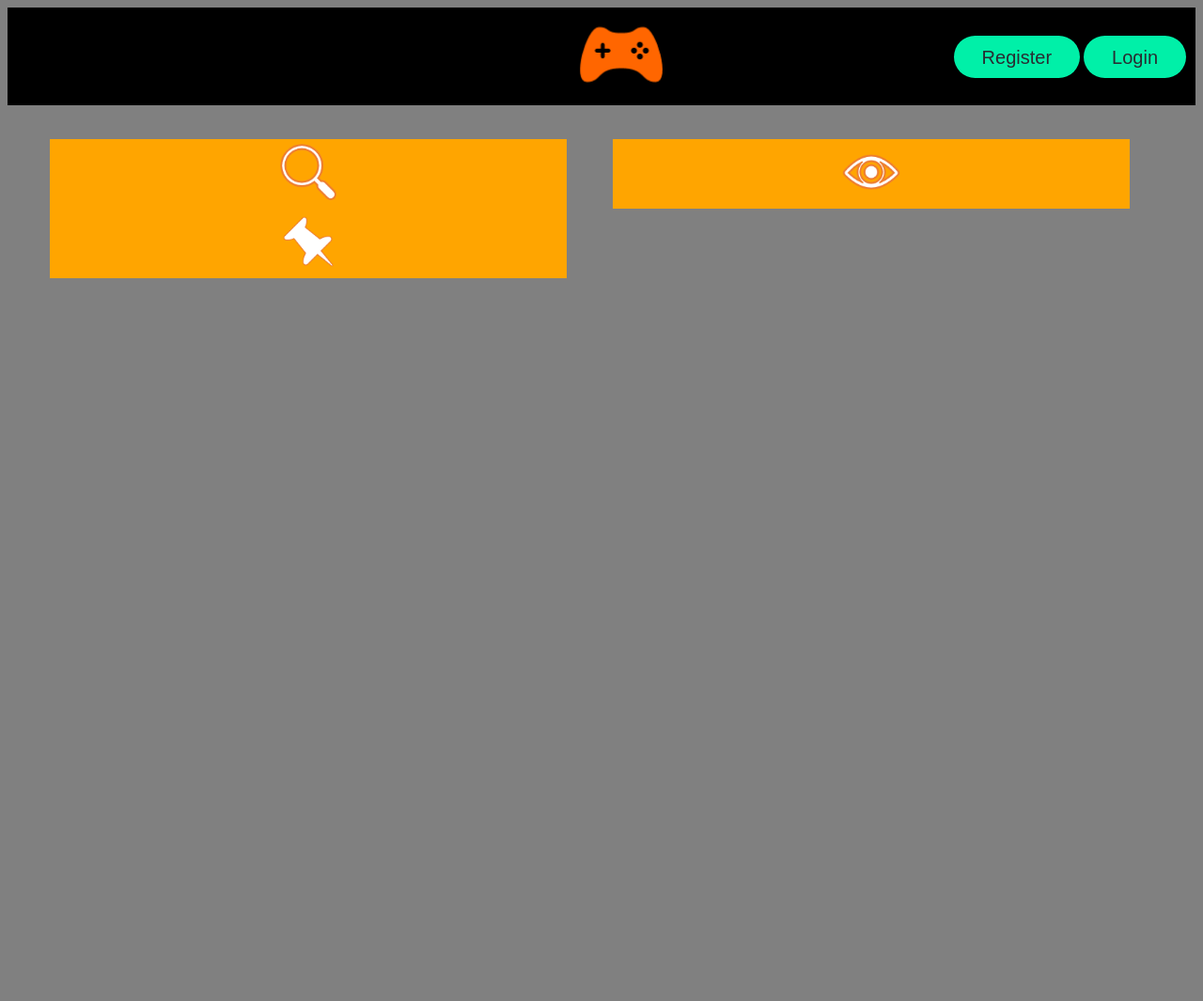
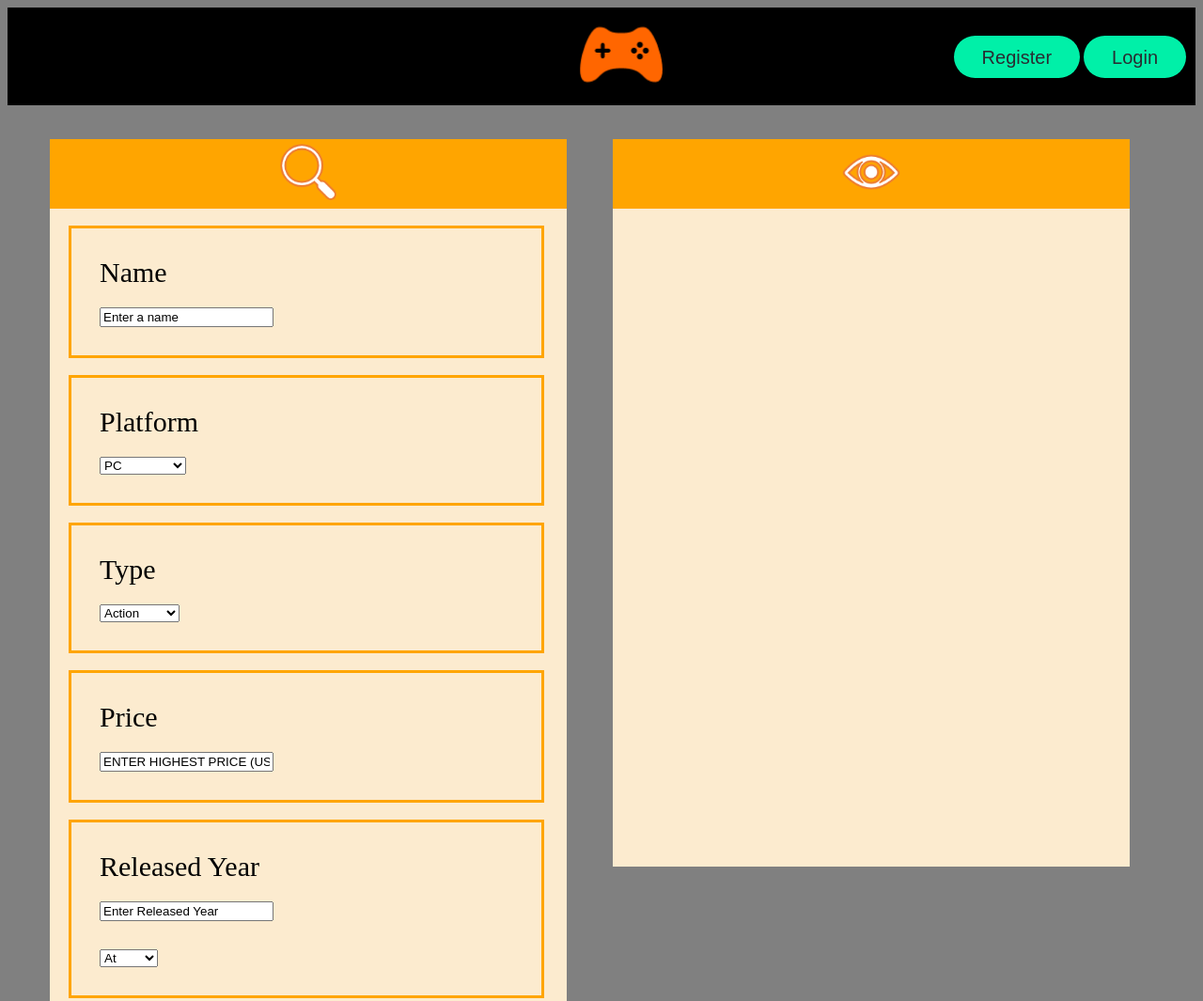
Before and after one commit to NoobieCoding/Game-Searcher, a plain HTML site: page index.html in a window 1280 px wide. Shown: the top 1065 px of the page at 94% size. Before the commit the page ends 800 px from the top, so only its background shows below. Drawn offline with Linux system fonts and the light colour scheme.

Commit message:
Add main panel

```diff
--- a/index.css
+++ b/index.css
@@ -41,3 +41,44 @@ body {
   text-align: center;
   margin-left: 45px;
 }
+
+.panel {
+  background-color: rgb(252, 235, 207);
+  height: 1200px;
+  overflow: scroll;
+}
+
+#panel2 {
+  height: 700px;
+  vertical-align:text-top;
+}
+
+.d2 {
+  vertical-align:top;
+}
+.box {
+  margin-left: 20px;
+  width: 500px;
+  border-color: orange;
+  border-width: medium;
+  border-style: solid;
+  text-align: left;
+}
+
+.label {
+    position: absolute;
+  	font-size: 30px;
+    float: left;
+    margin-left: 30px;
+}
+
+.input {
+    margin-top: 30px;
+    margin-left: 30px;
+    margin-bottom: 30px;
+}
+
+.input2 {
+  margin-left: 30px;
+  margin-bottom: 30px;
+}
--- a/index.html
+++ b/index.html
@@ -15,13 +15,66 @@
       <div class="mainpanel">
           <div class="d">
             <img src="src/search.png" width="70px" height="70px" alt="">
+            <br>
+            <div class="panel">
+              <br><div class="box">
+                <p id="name" class="label">Name</p><br><br><br>
+                <input type="text" name="" value="Enter a name " class="input">
+              </div>
+              <br><div class="box">
+                <p id="platform" class="label">Platform</p><br><br><br>
+                <select class="input">
+                  <option value="">PC</option>
+                  <option value="">PS4</option>
+                  <option value="">XBOX ONE</option>
+                </select>
+              </div>
+              <br><div class="box">
+                <p id="Type" class="label">Type</p><br><br><br>
+                <select class="input">
+                  <option value="">Action</option>
+                  <option value="">Shooter</option>
+                  <option value="">Platform</option>
+                  <option value="">Fighting</option>
+                  <option value="">Survival</option>
+                  <option value="">Adventure</option>
+                  <option value="">RPG</option>
+                  <option value="">MMORPG</option>
+                  <option value="">MOBA</option>
+                  <option value="">Sports</option>
+                  <option value="">Simulation</option>
+                  <option value="">Strategy</option>
+                </select>
+              </div>
+              <br><div class="box" >
+                <p id="price" class="label">Price</p><br><br><br>
+                <input id="pinput"type="text" name="" value="ENTER HIGHEST PRICE (US$) " class="input">
+              </div>
+              <br><div class="box">
+                <p id="year" class="label">Released Year</p><br><br><br>
+                <input type="text" name="" value="Enter Released Year" class="input">
+                <br> <select class="input2">
+                    <option value="">At</option>
+                    <option value="">Before</option>
+                    <option value="">Since</option>
+
+                  </select>
+              </div>
+            </div>
           </div>
-          <div class="d">
+          <div class="d d2">
             <img src="src/eye.png" width="70px" height="70px" alt="">
+            <br>
+            <div class="panel" id="panel2">
+
+            </div>
           </div>
-          <div class="d">
+          <div class="d d2">
             <img src="src/pin.png" width="70px" height="70px" alt="">
 
+            <div class="panel" id="panel2">
+              <br>
+            </div>
           </div>
       </div>
 
```
